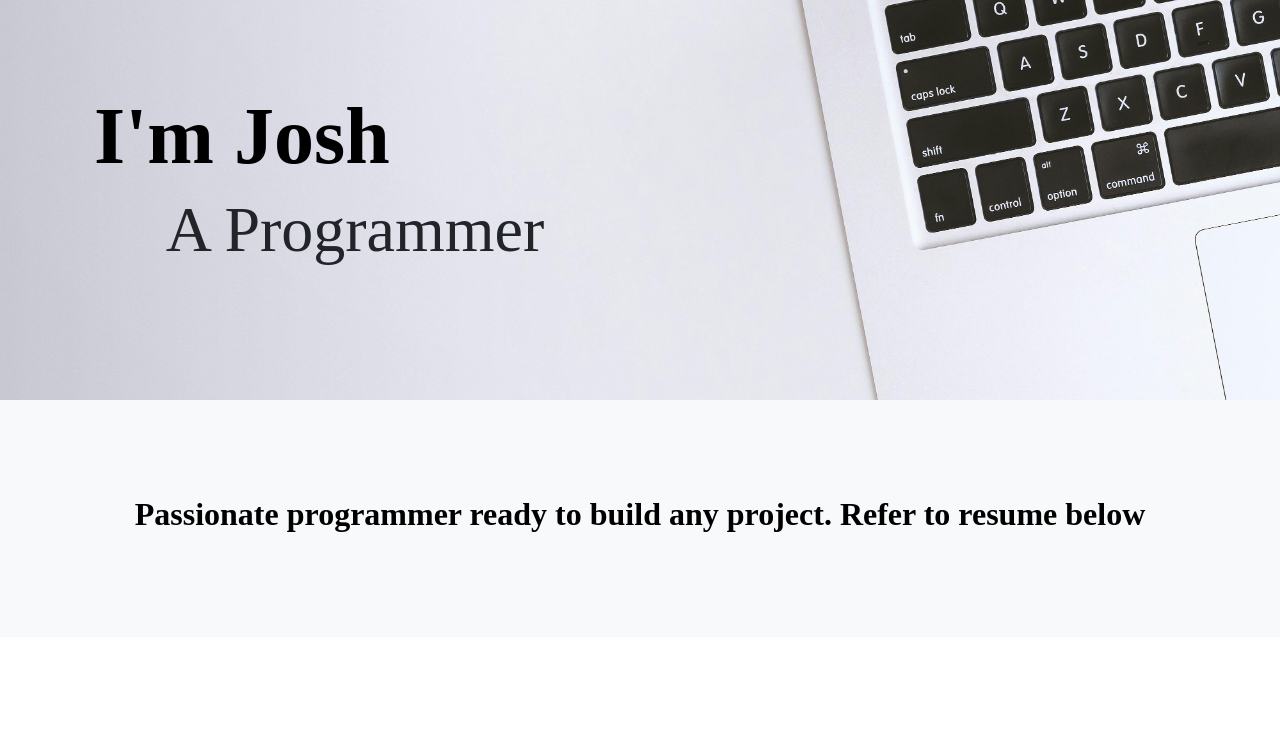
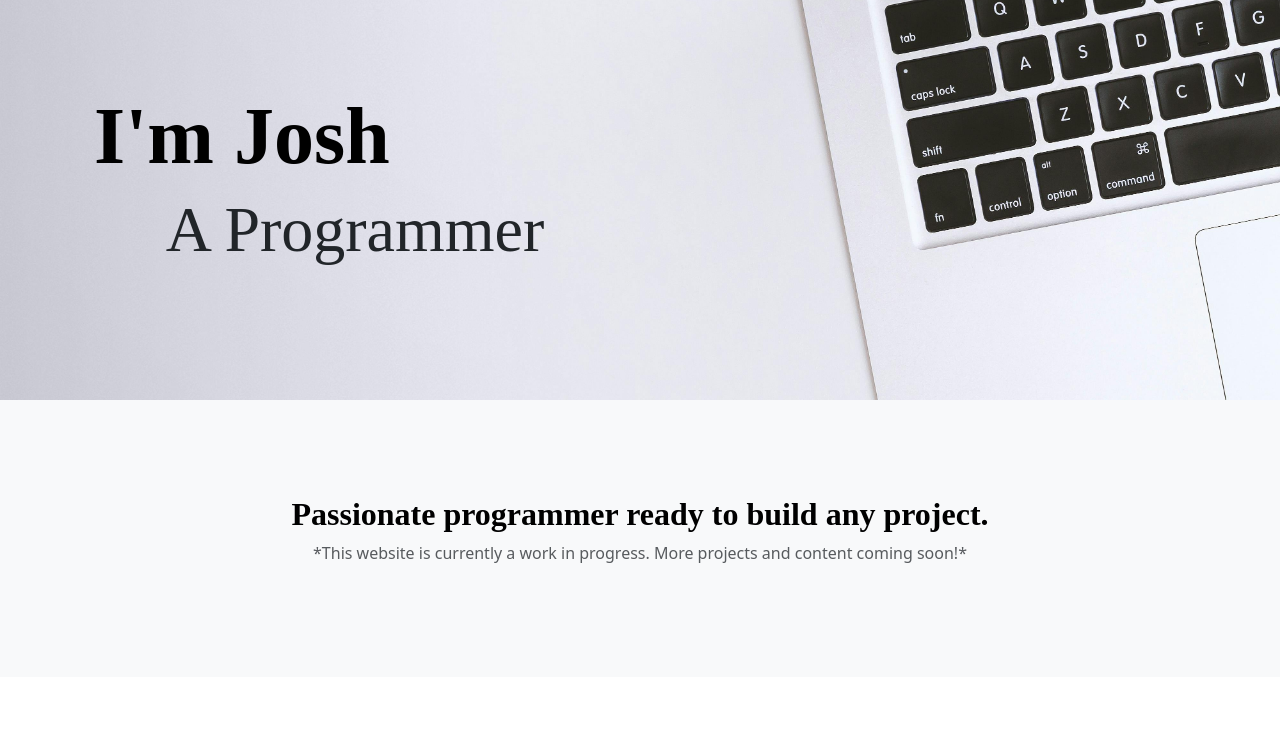
Before and after one commit to jobeaton/Full-Stack-Applications, a plain HTML site: page index.html in a window 1280 px wide. Shown: the top 730 px of the page. Drawn offline with nearby package versions, Linux system fonts and the light colour scheme.

Commit message:
Update index.html

```diff
--- a/index.html
+++ b/index.html
@@ -28,7 +28,8 @@
     <div class="mt-0 mb-0">
         <div class="p-5 text-center bg-body-tertiary">
           <div class="container py-5">
-            <h2 class="text-body-emphasis">Passionate programmer ready to build any project. Refer to resume below</h2>
+            <h2 class="text-body-emphasis">Passionate programmer ready to build any project.</h2>
+            <p class="text-muted">*This website is currently a work in progress. More projects and content coming soon!*</p>
           </div>
 
             </div>
```
